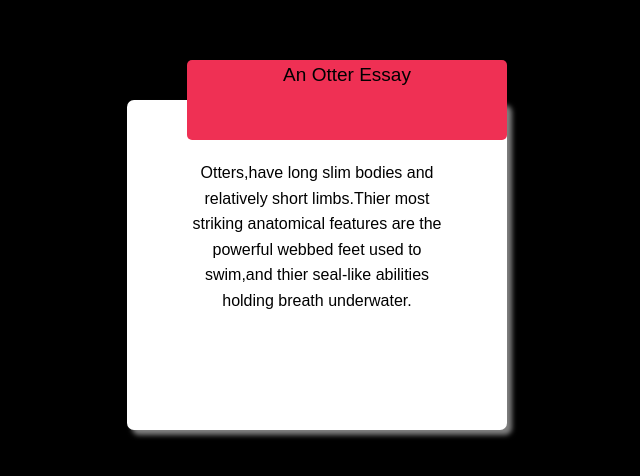
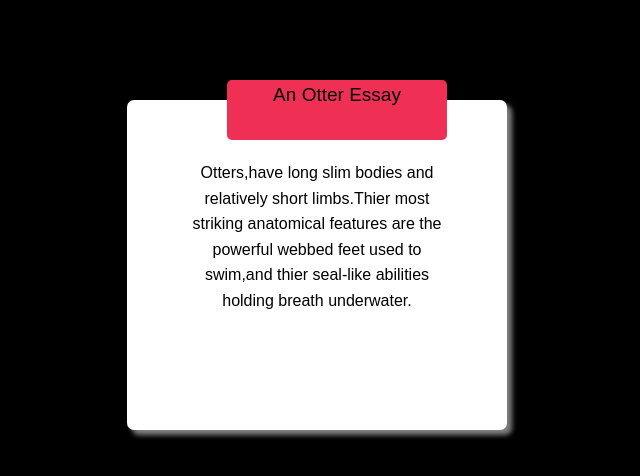
Before and after one commit to Paddy-coy/An_Otter_Essay_Design, a plain HTML site: page index.html in a window 1280 px wide. Shown: the whole page, without its empty margins (323-963 px from the left). Drawn offline with Linux system fonts and the light colour scheme.

Commit message:
fixed a bug

```diff
--- a/style.css
+++ b/style.css
@@ -26,15 +26,15 @@ padding: 60px;
 }
 .div-cover {
     background: #EF3054;
-    width: 25vw;
-    height: 10vh;
+    width: 220px;
+    height: 60px;
     margin-left: auto;
     margin-right: auto;
     border-radius: 5px;
     text-align: center;
     position: absolute;
     bottom: 290px;
-    left: 60px;
+    left: 100px;
   font-size: 19px;
   font-family: Arial, Helvetica, sans-serif;
 
```
